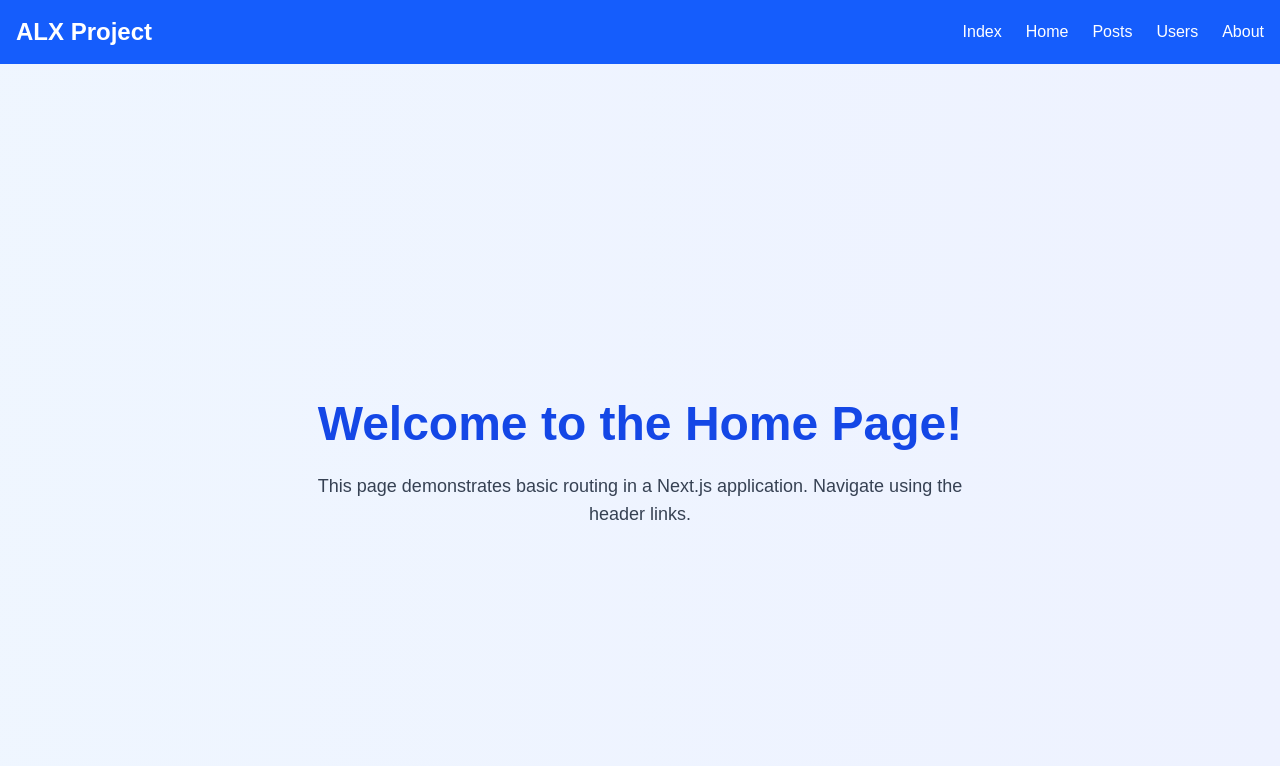
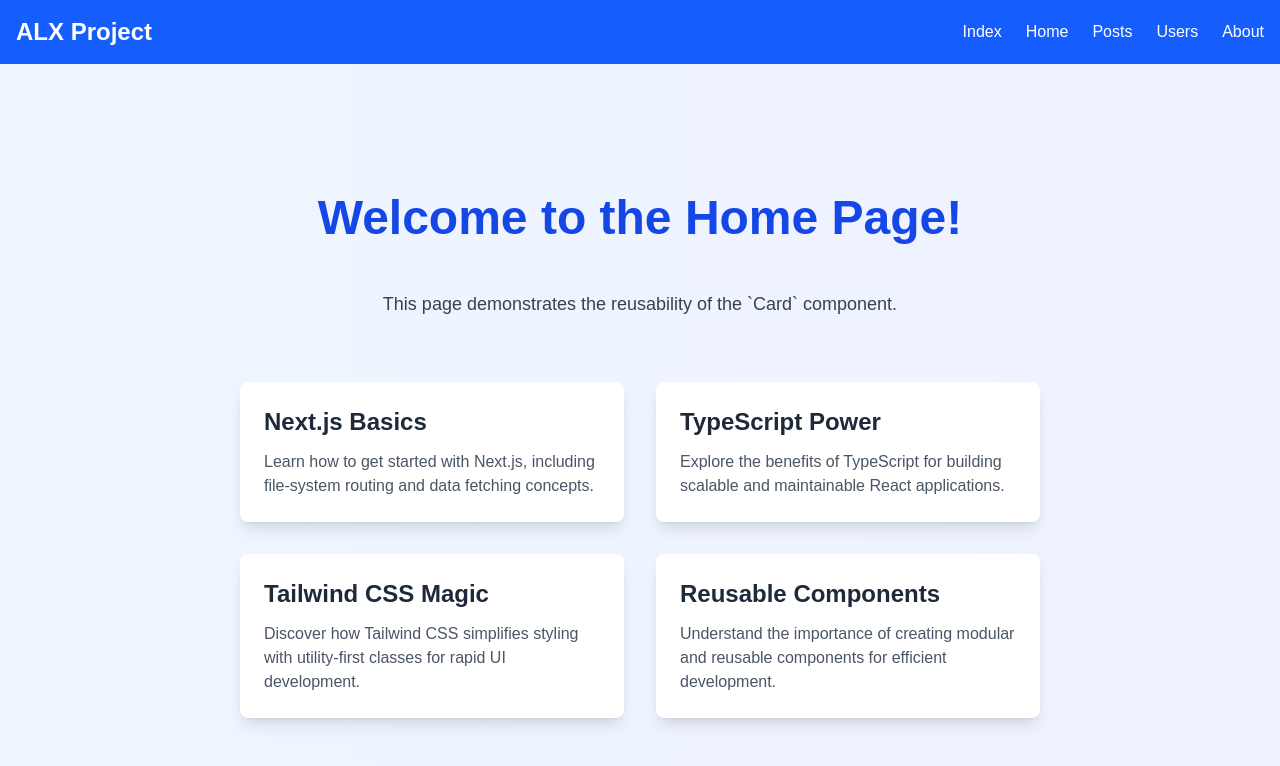
Before and after one commit to reuben-idan/alx-project-0x02-setup, a Next.js app in the folder alx-project-0x02/: page /home in a window 1280 px wide. Shown: the top 766 px of the page. Built offline with nearby package versions, Linux system fonts and the light colour scheme.

Commit message:
Implement global layout using _app.tsx and remove redundant headers

```diff
--- /dev/null
+++ b/alx-project-0x02/components/layout/common/Card.tsx
@@ -0,0 +1,14 @@
+// components/common/Card.tsx
+import React from "react";
+import { CardProps } from "../../../interfaces"; // Adjust path if necessary
+
+const Card: React.FC<CardProps> = ({ title, content }) => {
+  return (
+    <div className="bg-white rounded-lg shadow-lg p-6 m-4 max-w-sm w-full transition-transform transform hover:scale-105 hover:shadow-xl">
+      <h2 className="text-2xl font-semibold text-gray-800 mb-3">{title}</h2>
+      <p className="text-gray-600 text-base">{content}</p>
+    </div>
+  );
+};
+
+export default Card;
--- a/alx-project-0x02/pages/_app.tsx
+++ b/alx-project-0x02/pages/_app.tsx
@@ -1,6 +1,15 @@
-import "@/styles/globals.css";
+// pages/_app.tsx
 import type { AppProps } from "next/app";
+import "../styles/globals.css"; // Import your global styles
+import Header from "../components/layout/Header"; // Import the Header component
 
-export default function App({ Component, pageProps }: AppProps) {
-  return <Component {...pageProps} />;
+function MyApp({ Component, pageProps }: AppProps) {
+  return (
+    <>
+      <Header /> {/* Render the Header component */}
+      <Component {...pageProps} /> {/* This renders the current page */}
+    </>
+  );
 }
+
+export default MyApp;
--- a/alx-project-0x02/pages/about.tsx
+++ b/alx-project-0x02/pages/about.tsx
@@ -1,6 +1,6 @@
 // pages/about.tsx
 import Head from "next/head";
-import Header from "../components/layout/Header"; // Assuming Header is in layout folder
+// Removed: import Header from '../components/layout/Header'; // Header is now in _app.tsx
 
 const AboutPage = () => {
   return (
@@ -12,7 +12,9 @@ const AboutPage = () => {
           content="Learn more about the ALX Next.js project."
         />
       </Head>
-      <Header /> {/* Include the Header component */}
+
+      {/* No Header component here anymore, it's in _app.tsx */}
+
       <main className="flex min-h-screen flex-col items-center justify-center p-24 bg-gradient-to-r from-green-50 to-teal-50">
         <h1 className="text-5xl font-extrabold text-green-700 mb-6">
           About This Project
--- a/alx-project-0x02/pages/home.tsx
+++ b/alx-project-0x02/pages/home.tsx
@@ -1,6 +1,7 @@
 // pages/home.tsx
 import Head from "next/head";
-import Header from "../components/layout/Header"; // Assuming Header is in layout folder
+import Card from "../components/layout/common/Card"; // Import the new Card component
+// Removed: import Header from '../components/layout/Header'; // Header is now in _app.tsx
 
 const HomePage = () => {
   return (
@@ -12,15 +13,35 @@ const HomePage = () => {
           content="This is the Home page of the ALX Next.js project."
         />
       </Head>
-      <Header /> {/* Include the Header component */}
-      <main className="flex min-h-screen flex-col items-center justify-center p-24 bg-gradient-to-r from-blue-50 to-indigo-50">
-        <h1 className="text-5xl font-extrabold text-blue-700 mb-6">
+
+      {/* No Header component here anymore, it's in _app.tsx */}
+
+      <main className="flex min-h-screen flex-col items-center justify-center p-8 bg-gradient-to-r from-blue-50 to-indigo-50">
+        <h1 className="text-5xl font-extrabold text-blue-700 mb-12">
           Welcome to the Home Page!
         </h1>
-        <p className="text-lg text-gray-700 max-w-2xl text-center">
-          This page demonstrates basic routing in a Next.js application.
-          Navigate using the header links.
+        <p className="text-lg text-gray-700 max-w-2xl text-center mb-12">
+          This page demonstrates the reusability of the `Card` component.
         </p>
+
+        <div className="flex flex-wrap justify-center">
+          <Card
+            title="Next.js Basics"
+            content="Learn how to get started with Next.js, including file-system routing and data fetching concepts."
+          />
+          <Card
+            title="TypeScript Power"
+            content="Explore the benefits of TypeScript for building scalable and maintainable React applications."
+          />
+          <Card
+            title="Tailwind CSS Magic"
+            content="Discover how Tailwind CSS simplifies styling with utility-first classes for rapid UI development."
+          />
+          <Card
+            title="Reusable Components"
+            content="Understand the importance of creating modular and reusable components for efficient development."
+          />
+        </div>
       </main>
     </div>
   );
--- a/alx-project-0x02/pages/index.tsx
+++ b/alx-project-0x02/pages/index.tsx
@@ -9,6 +9,8 @@ const HomePage = () => {
         <meta name="description" content="Welcome to your Next.js project" />
         <link rel="icon" href="/favicon.ico" />
       </Head>
+
+      {/* No Header component here anymore, it's in _app.tsx */}
 
       <main className="flex min-h-screen flex-col items-center justify-center p-24 bg-gray-50">
         <h1 className="text-6xl font-bold text-blue-600 mb-4">
```
Also changed, not shown: alx-project-0x02/interfaces/index.ts (+15 -0 lines).
